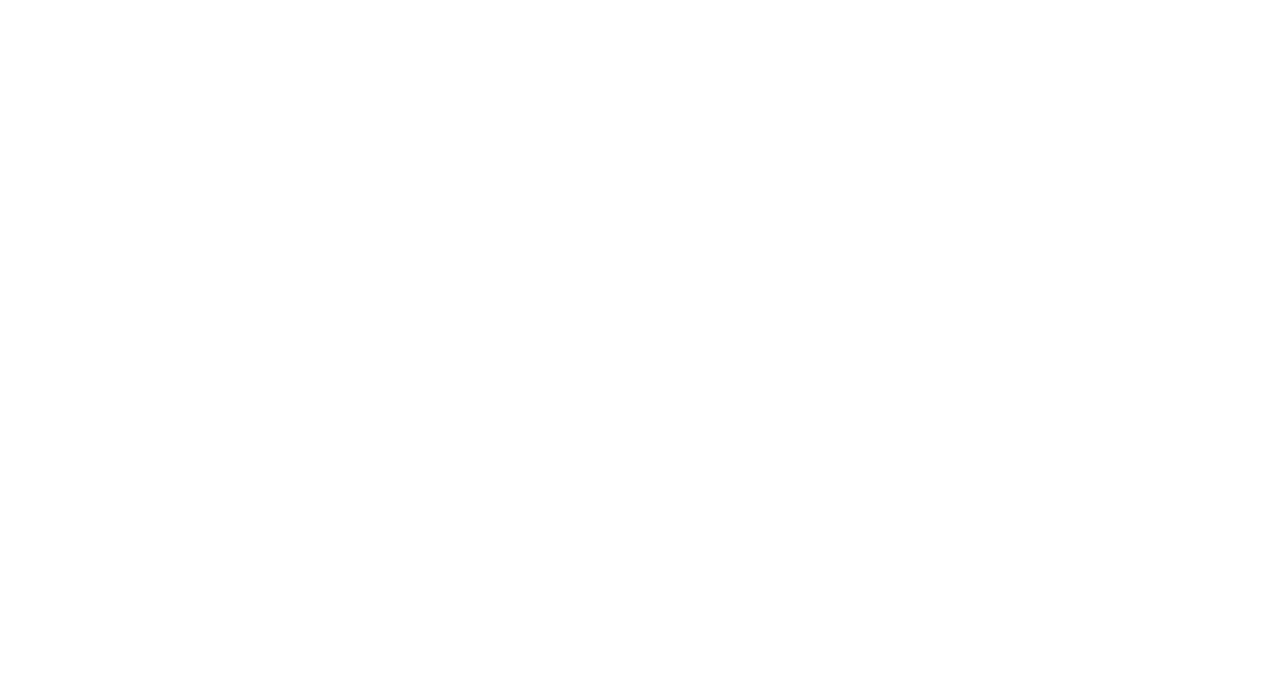
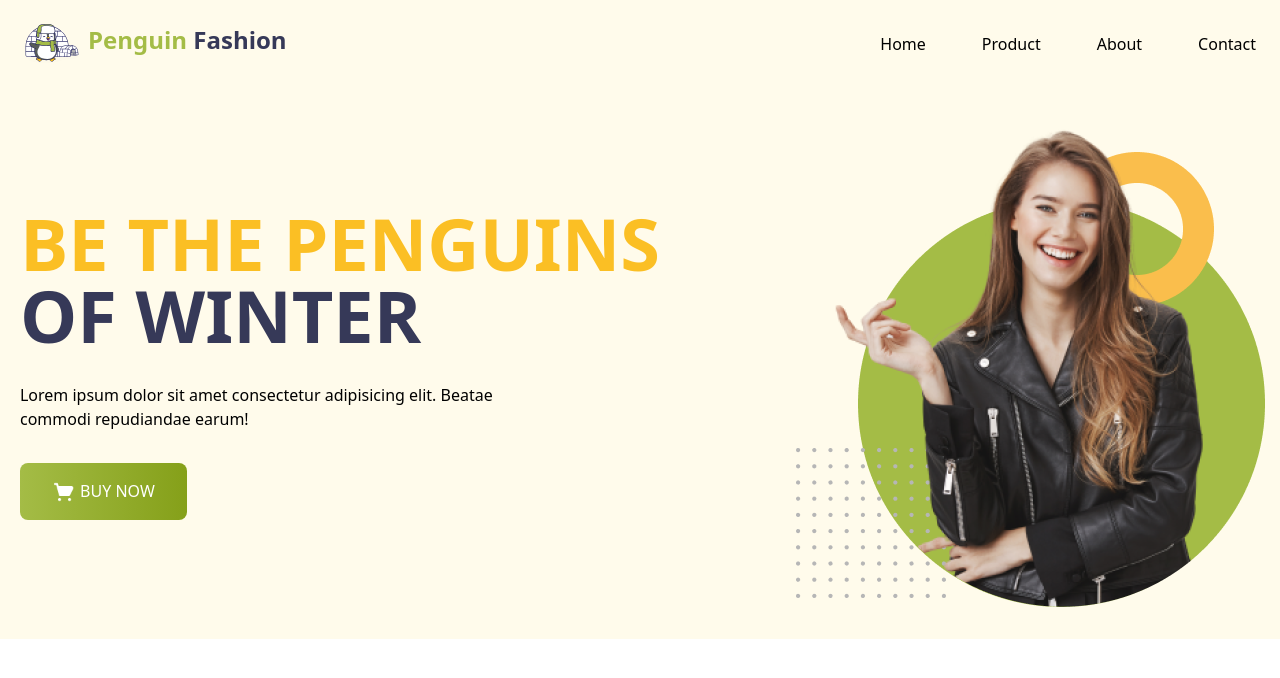
Before and after one commit to ApornaRakshit/penguin-fashion, a plain HTML site: page index.html in a window 1280 px wide. Drawn offline with nearby package versions, Linux system fonts and the light colour scheme.

Commit message:
Navbar and bannner part

```diff
--- a/index.html
+++ b/index.html
@@ -1,12 +1,62 @@
 <!DOCTYPE html>
 <html lang="en">
+
 <head>
     <meta charset="UTF-8">
     <meta name="viewport" content="width=device-width, initial-scale=1.0">
     <title>Penguin Fashion</title>
     <link rel="icon" type="image/x-icon" href="icons/icon.png">
+    <!-- tailwind css -->
+    <script src="https://cdn.tailwindcss.com"></script>
+    <link rel="preconnect" href="https://fonts.googleapis.com">
+    <link rel="preconnect" href="https://fonts.gstatic.com" crossorigin>
+    <link
+        href="https://fonts.googleapis.com/css2?family=Bebas+Neue&family=Inter&family=Lobster&family=Manrope&family=Poppins&family=Roboto&display=swap"
+        rel="stylesheet">
+
 </head>
+
 <body>
+    <header class=" bg-amber-50">
+        <!-- nav -->
+        <div class="container mx-auto inline py-4 md:flex justify-between items-center">
+            <div class="flex md:gap-2 px-6">
+                <div>
+                    <img src="icons/Frame.svg" alt="">
+                </div>
+                <div><h4 class="text-2xl font-semibold"><span class="text-[#A4BC46]">Penguin</span> <span class="text-[#363958]">Fashion</span></h4></div>
+            </div>
+            <div class="md:flex gap-14 md:m-4 px-2">
+                <p>Home</p>
+                <p>Product</p>
+                <p>About</p>
+                <p>Contact</p>
+            </div>
+        </div>
+        <!-- banner -->
+        <div class="container mx-auto py-8 md:flex justify-center items-center md:gap-x-32">
+            <div class="space-y-8 px-2">
+                <h1 class="text-7xl	font-semibold uppercase"><span class="text-amber-400">
+                        Be the Penguins
+                    </span>
+                    <br><span class="text-[#363958]">of Winter</span>
+                </h1>
+                <p>Lorem ipsum dolor sit amet consectetur adipisicing elit. Beatae <br>commodi repudiandae earum!</p>
+                <button class="py-4 px-8 rounded-lg text-white uppercase bg-gradient-to-r from-[#A4BC46] to-[#85A019]">
+                    <img class="h-6 w-6 inline" src="icons/shopping-cart 1.png" alt="">
+                    Buy Now</button>
+            </div>
+            <div>
+                <img class="w-3/4 md:w-full" src="images/model.png" alt="">
+            </div>
+        </div>
+    </header>
+    <main>
 
+    </main>
+    <footer>
+
+    </footer>
 </body>
+
 </html>
--- /dev/null
+++ b/tailwind.config.js
@@ -0,0 +1,8 @@
+/** @type {import('tailwindcss').Config} */
+module.exports = {
+    content: ["./src/**/*.{html,js}"],
+    theme: {
+      extend: {},
+    },
+    plugins: [],
+  }
```
Also changed, not shown: icons/Frame.svg (added).
